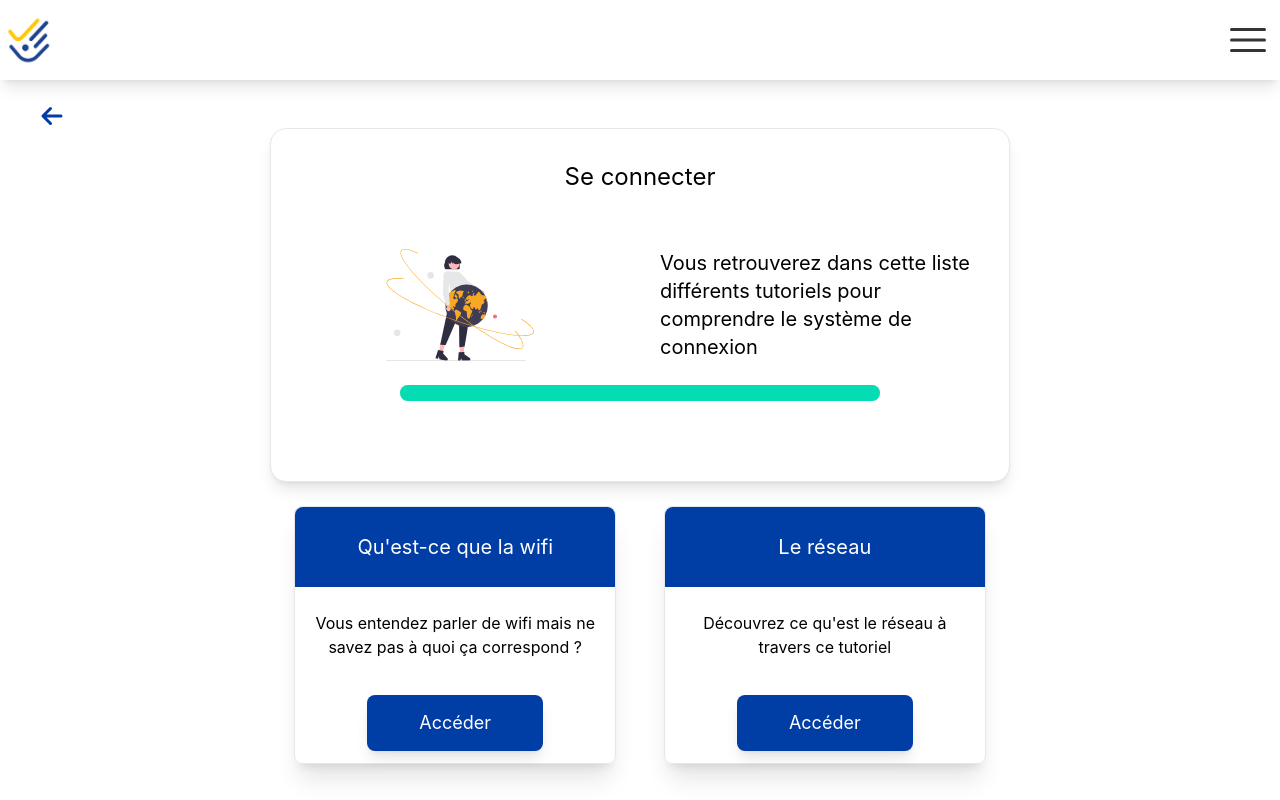
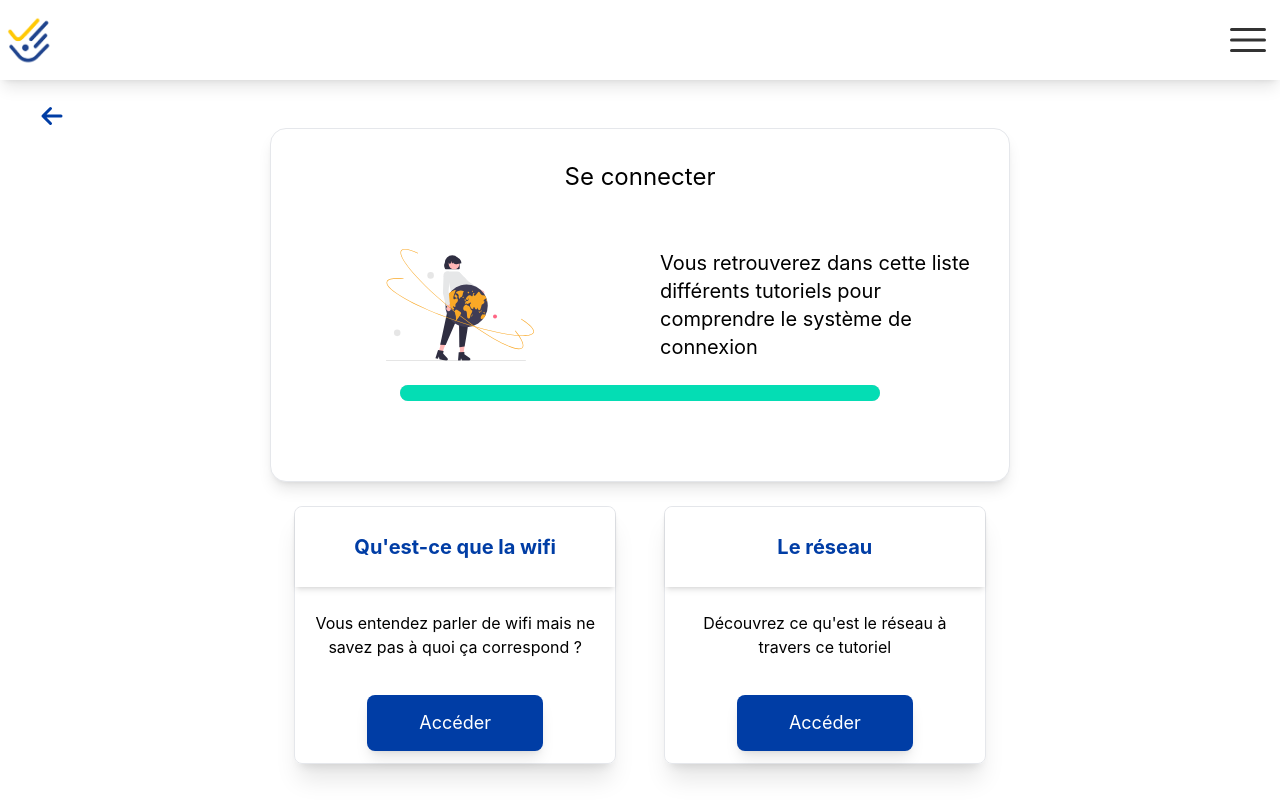
Before and after one commit to WildCodeSchool/P3_La-Poste_Lyon_React_Sept_2022, a React (Vite) app in the folder frontend/: page /categories/1/tutorials in a window 1280 px wide. Shown: the top 800 px of the page. Built offline with nearby package versions, Linux system fonts and the light colour scheme.

Commit message:
Making css changes to fit with userdashboard

```diff
--- a/frontend/src/pages/TutorialList.jsx
+++ b/frontend/src/pages/TutorialList.jsx
@@ -289,7 +289,7 @@ function TutorialList() {
               className=" my-3 md:m-6 border shadow-xl rounded-lg text-center"
               key={tutorial.id}
             >
-              <h2 className="text-xl text-white p-2 bg-[#003DA5] rounded-tl-lg rounded-tr-lg h-20 flex justify-center items-center">
+              <h2 className="text-xl p-2 text-[#003DA5] font-bold  bg-white shadow-md  rounded-tl-lg rounded-tr-lg h-20 flex justify-center items-center">
                 {tutorial.title}
               </h2>
               <p className="p-3 flex justify-center items-center h-24">
```
